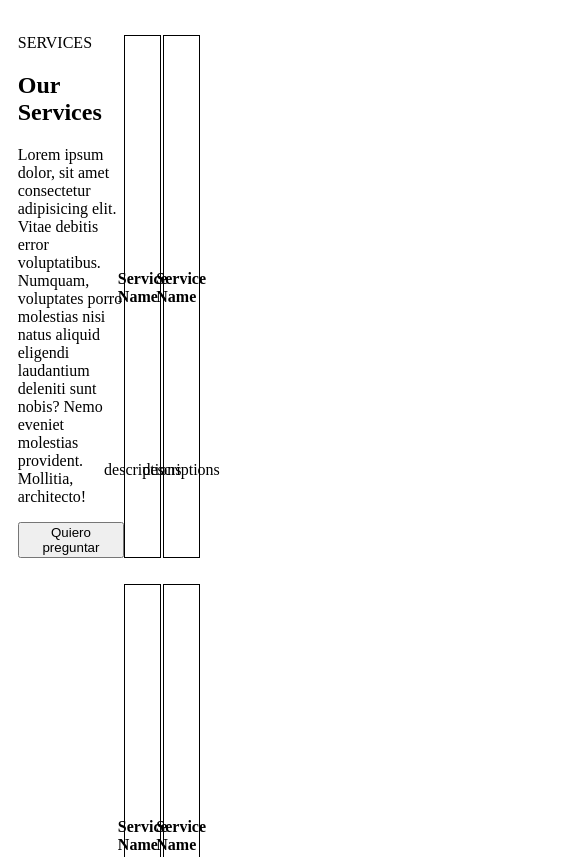
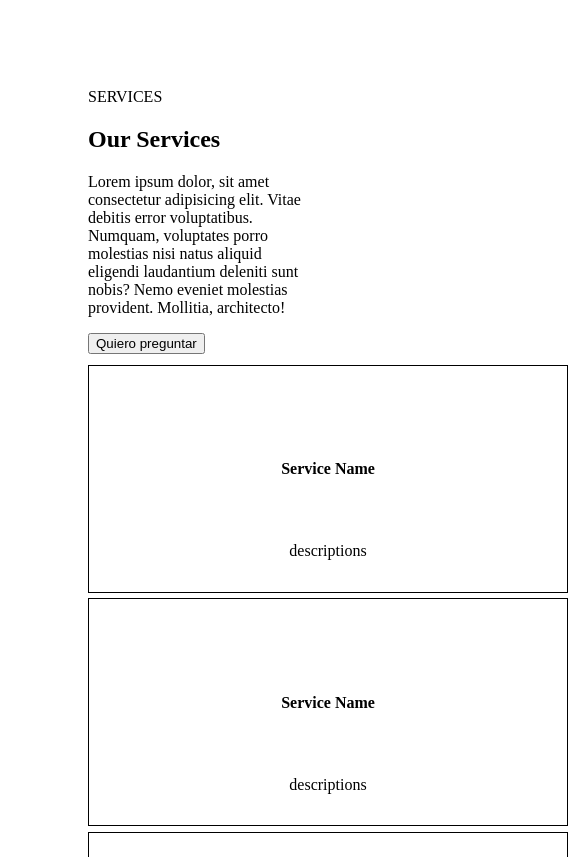
Before and after one commit to milkos12/responsive_box, a plain HTML site: page index.html in a window 390 px wide. Shown: the top 857 px of the page, 568 px wide, since content can reach past the window. Drawn offline with Linux system fonts and the light colour scheme.

Commit message:
add medias query

```diff
--- a/index.html
+++ b/index.html
@@ -42,6 +42,11 @@
                 <h4>Service Name</h4>
                 <p>descriptions</p>
             </div>
+            <div class="questions-onequestion">
+                <img src="" alt="">
+                <h4>Service Name</h4>
+                <p>descriptions</p>
+            </div>
         </div>
     </div>
 </body>
--- a/styles.css
+++ b/styles.css
@@ -1,21 +1,22 @@
 body {
-    padding: 2.5%;
+    padding: 5rem;
 }
 
 .body-questions {
     display: flex;
+    gap: 5rem;
 }
 
 .description {
-    width: 30%;
+    width: 35rem;
 }
 
 .questions {
-    width: 70%;
+    width: 70rem;
     display: grid;
-    grid-template-columns: 15% 15%;
+    grid-template-columns: 20rem 20rem;
     grid-template-rows: repeat(4, 100%);
-    row-gap: 5%;
+    row-gap: 2.5%;
     column-gap: .5%;
     margin-top: 5%;
 
@@ -32,3 +33,34 @@ body {
 .questions-onequestion h4, .questions-onequestion p {
     margin: 0;
 }
+
+@media (max-width: 630px) {
+    .questions {
+        width: auto;
+        grid-template-columns: auto;
+    }
+}
+
+@media (max-width: 800px){
+    .body-questions {
+        display: block;
+    }
+
+    .questions {
+        width: auto;
+        grid-template-columns: 30rem;
+    }
+
+    .description {
+        width: auto;
+    }
+}
+
+
+@media (max-width: 1100px) and (min-width: 801px){
+    .questions {
+        width: 35rem;
+        grid-template-columns: 20rem;
+    }
+
+}
```
